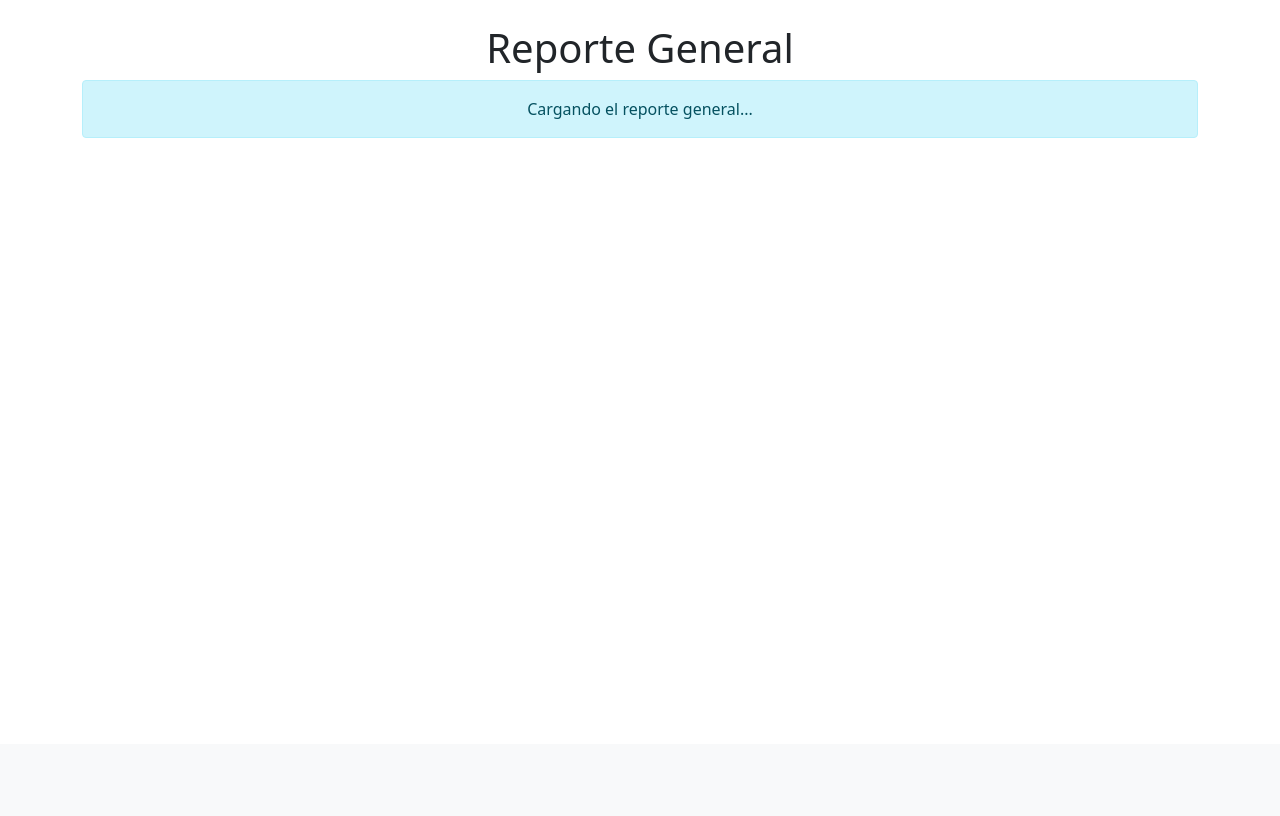
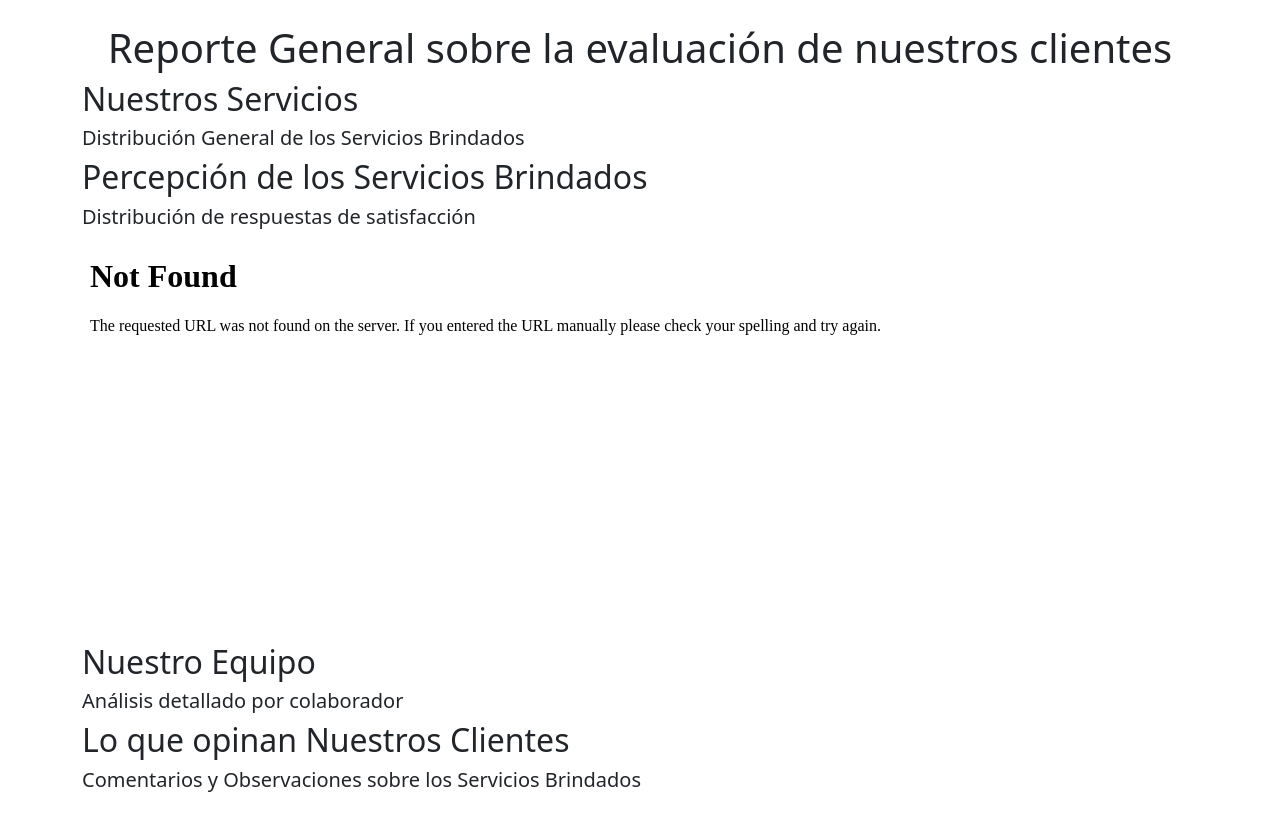
Before and after one commit to Samuel-Emeus-Jun/prototipo_producto, a Flask app: page /general in a window 1280 px wide. Shown: the part 56-872 px from the top of the page. Before the commit the page ends 194 px from the top, so only its background shows below. Run offline with Flask 3, Linux system fonts and the light colour scheme.

Commit message:
Peleando con la dona

```diff
--- a/src/app.py
+++ b/src/app.py
@@ -8,7 +8,7 @@
 from plot_generator import evaluacion_desempeño, generar_donas
 from utils import generar_lista_de_colaboradores, cleanup_static
 
-app = Flask(__name__)
+app = Flask(__name__, template_folder="../templates")
 
 barras = {}
 donas = {}
@@ -26,8 +26,7 @@
 # Ruta para procesar el archivo CSV (simulación por ahora)
 @app.route('/upload', methods=['POST'])
 def upload_file():
-    global df_global
-    global colaboradores
+    global df_global, colaboradores, barras, donas, evaluaciones, texto
     # Verificar si hay un archivo en el formulario
     if 'file' not in request.files:
         return 'No se adjuntó ningún archivo'
@@ -45,7 +44,7 @@
         render_template('cargando.html')
 
         # Leer el archivo CSV directamente en un DataFrame
-        df = pd.read_csv(file)
+        df = pd.read_csv(file, header = [0,1])
         df_limpia = limpiar_dataframe(df)
         colaboradores = generar_lista_de_colaboradores(df_limpia)
         df_global = mappear_df(df_limpia)
@@ -85,7 +84,7 @@
 @app.route('/general')
 def reporte_general():
     global barras, donas, evaluaciones, texto, colaboradores
-
+    print(donas, evaluaciones)
 
     return render_template('reporte_general.html',
                            tipo_de_reporte="general",
--- a/src/plot_generator.py
+++ b/src/plot_generator.py
@@ -216,9 +216,9 @@
         autosize=True,
     )
 
-    fig.show()
-    #fig.write_html(f"static/{tipo_de_reporte}/evaluaciones/evaluacion_{tipo_de_reporte}_{colaborador}.html")
-    #evaluaciones[tipo_de_reporte].append(f"{tipo_de_reporte}/evaluaciones/evaluacion_{tipo_de_reporte}_{colaborador}.html")##REVISAR SUBCARPETAS
+    #fig.show()
+    fig.write_html(f"static/{tipo_de_reporte}/evaluaciones/evaluacion_{tipo_de_reporte}_{colaborador}.html")
+    evaluaciones[tipo_de_reporte][colaborador] = [f"{tipo_de_reporte}/evaluaciones/evaluacion_{tipo_de_reporte}_{colaborador}.html"]##REVISAR SUBCARPETAS
 
 
 def generar_donas(dataframe, tipo_de_reporte):
@@ -279,9 +279,9 @@
         ),
         autosize=True,
     )
-    fig.show()
-    #fig.write_html(f"static/{tipo_de_reporte}/donas/donas_{tipo_de_reporte}.html")
-    #donas[tipo_de_reporte] = f"{tipo_de_reporte}/donas/donas_{tipo_de_reporte}.html"#REVISAR SUBCARPETAS
+    #fig.show()
+    fig.write_html(f"static/{tipo_de_reporte}/donas/donas_{tipo_de_reporte}.html")
+    donas[tipo_de_reporte] = f"{tipo_de_reporte}/donas/donas_{tipo_de_reporte}.html"#REVISAR SUBCARPETAS
 
 barras = {}
 donas = {}
--- a/templates/reporte_general.html
+++ b/templates/reporte_general.html
@@ -1,10 +1,45 @@
 {% extends "base.html" %}
 
-{% block title %}Reporte General{% endblock %}
+{% block title %}Reporte {{ tipo_de_reporte | capitalize }}{% endblock %}
 
 {% block content %}
-    <h1 class="text-center">Reporte General</h1>
-    <div class="alert alert-info text-center" role="alert">
-        Cargando el reporte general...
-    </div>
+    <h1 class="text-center">Reporte {{ tipo_de_reporte | capitalize }} sobre la evaluación de nuestros clientes</h1>
+
+    <!-- Bloque 1: Gráfica de Barras -->
+    <section>
+        <h2>Nuestros Servicios</h2>
+        <h5>Distribución General de los Servicios Brindados</h5>
+        {# <iframe src="{{ url_for('static', filename=barras[tipo_de_reporte]) }}" width="100%" height="400px"></iframe> #}
+    </section>
+
+    <!-- Bloque 2: Gráfica de Dona -->
+    <section>
+        <h2>Percepción de los Servicios Brindados</h2>
+        <h5>Distribución de respuestas de satisfacción</h5>
+        <iframe src="{{ url_for('static', filename=donas[tipo_de_reporte]) }}" width="100%" height="400px"></iframe>
+    </section>
+
+    <!-- Bloque 3: Evaluación de Desempeño por Colaborador  -->
+    <section>
+        <h2>Nuestro Equipo</h2>
+        <h5>Análisis detallado por colaborador</h5>
+
+        <div class="row">
+            {% for colaborador, graficas in evaluaciones[tipo_de_reporte].items() %}
+                <div class="col-md-4">
+                    <h3>Evaluación {{ tipo_de_reporte | capitalize }} {{ colaborador | replace("_", " ") }}</h3>
+                    {% for grafica in graficas %}
+                        <iframe src="{{ url_for('static', filename=grafica) }}" width="100%" height="300px"></iframe>
+                    {% endfor %}
+                </div>
+            {% endfor %}
+        </div>
+    </section>
+
+    <!-- Bloque 4: Texto Generado por IA -->
+    <section>
+        <h2>Lo que opinan Nuestros Clientes</h2>
+        <h5>Comentarios y Observaciones sobre los Servicios Brindados</h5>
+        {# <p>{{ texto_ia }}</p> #}
+    </section>
 {% endblock %}
```
Also changed, not shown: templates/reporte_anual.html (+5 -40 lines).
